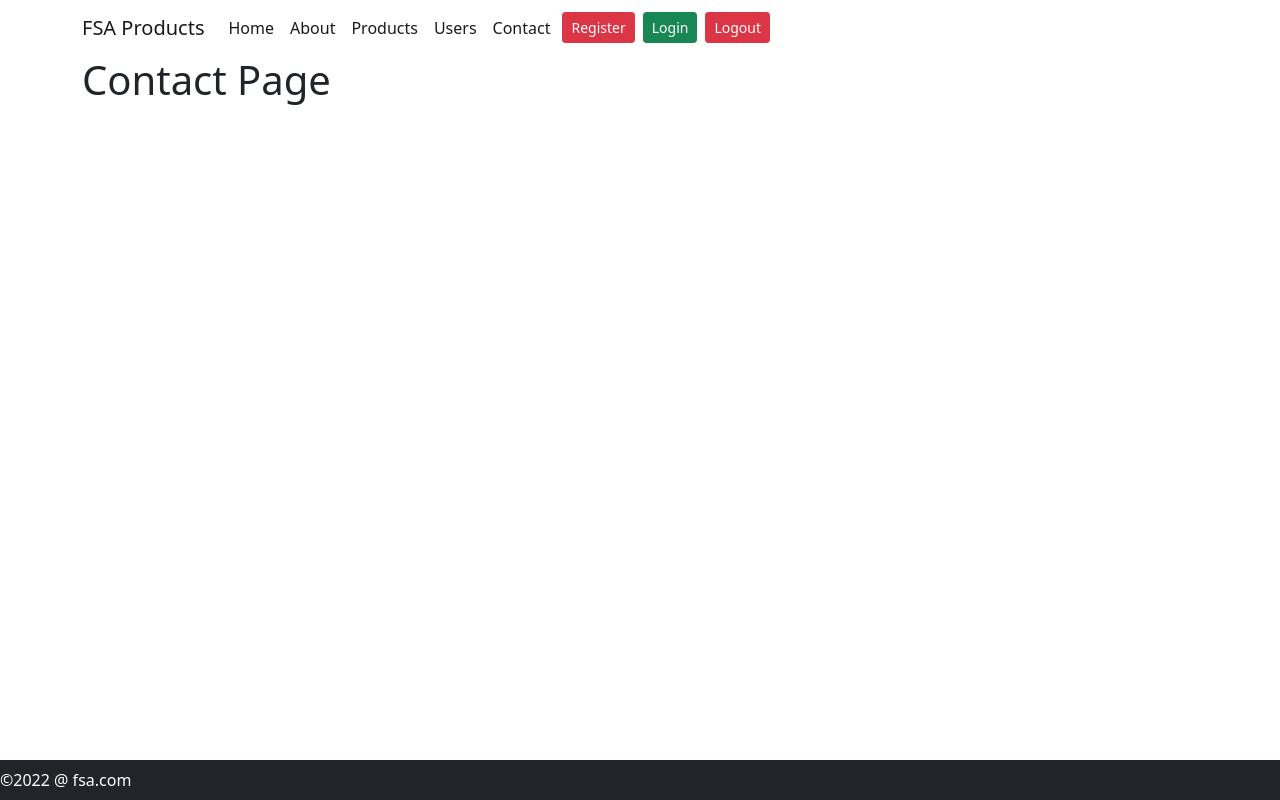
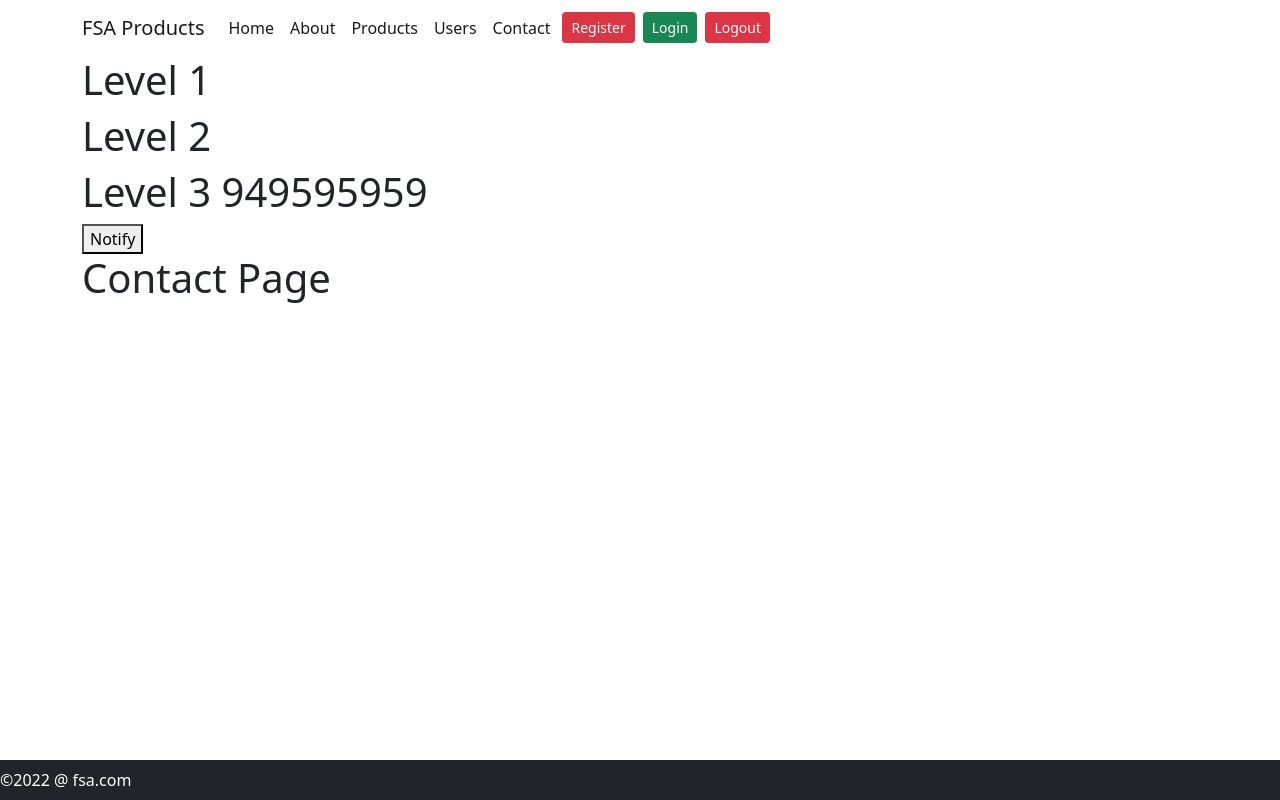
Before and after one commit to Mujib517/fsa-ui-b3, a React (Create React App) app: page /contact in a window 1280 px wide. Built offline with nearby package versions, Linux system fonts and the light colour scheme.

Commit message:
context api pre req

```diff
--- a/src/Contact.js
+++ b/src/Contact.js
@@ -1,5 +1,30 @@
+import { useState } from "react";
+
+// Flux
+// Redux: complex
+// Context API
+const Level2 = ({ phone, onNotify }) => <>
+    <h1>Level 2</h1>
+    <Level3 phone={phone} onNotify={onNotify} />
+</>
+
+const Level3 = ({ phone, onNotify }) => <>
+    <h1>Level 3 {phone}</h1>
+    <button onClick={() => onNotify()}>Notify</button>
+</>
+
+const Level1 = ({ phone, onNotify }) => <div>
+    <h1>Level 1</h1>
+    <Level2 phone={phone} onNotify={onNotify} />
+</div>
+
 function Contact() {
-    return (<h1>Contact Page</h1>);
+    const [phone] = useState('949595959');
+    const onNotify = () => console.log('notified');
+    return <div>
+        <Level1 phone={phone} onNotify={onNotify} />
+        <h1>Contact Page</h1>
+    </div>
 }
 
 export default Contact;
```
